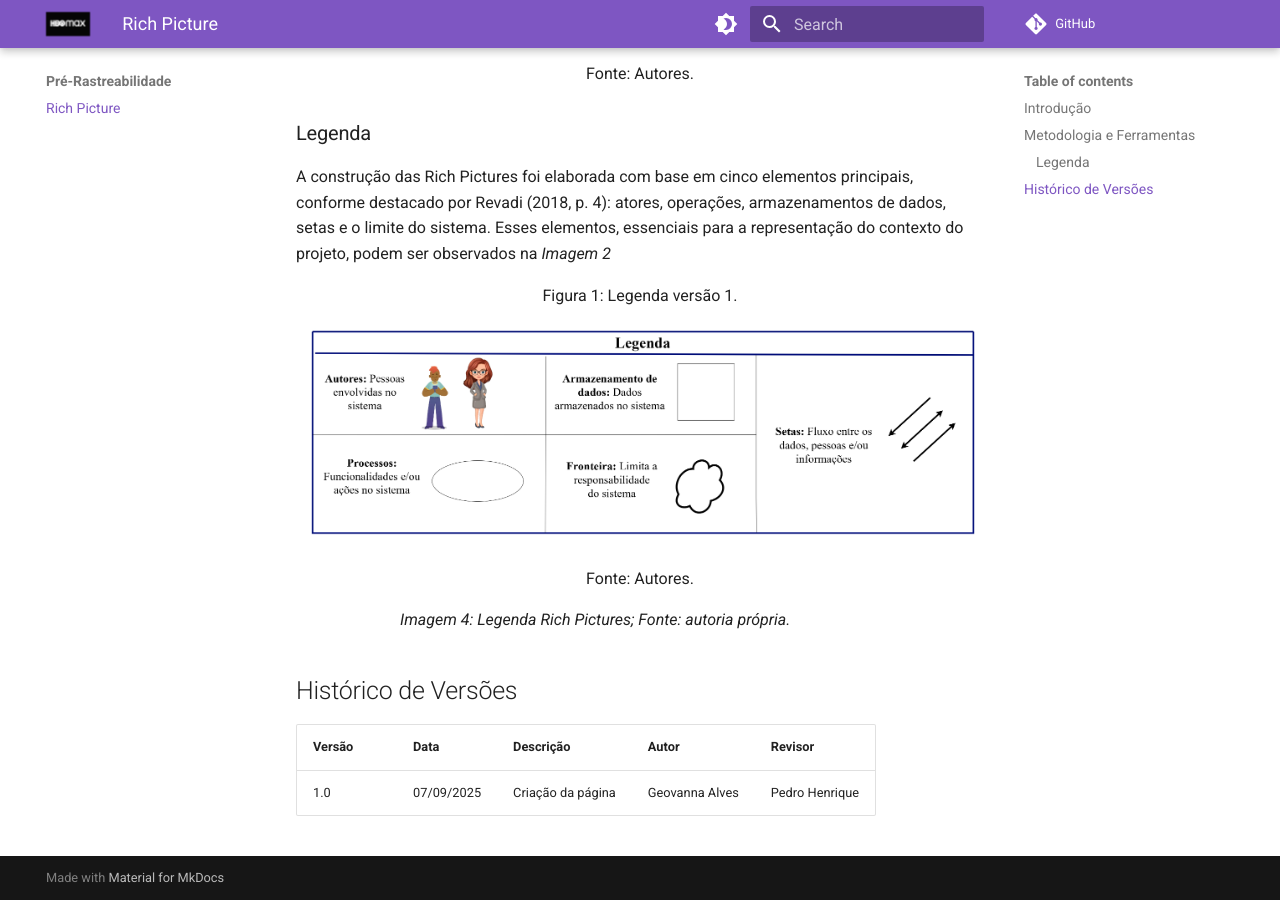
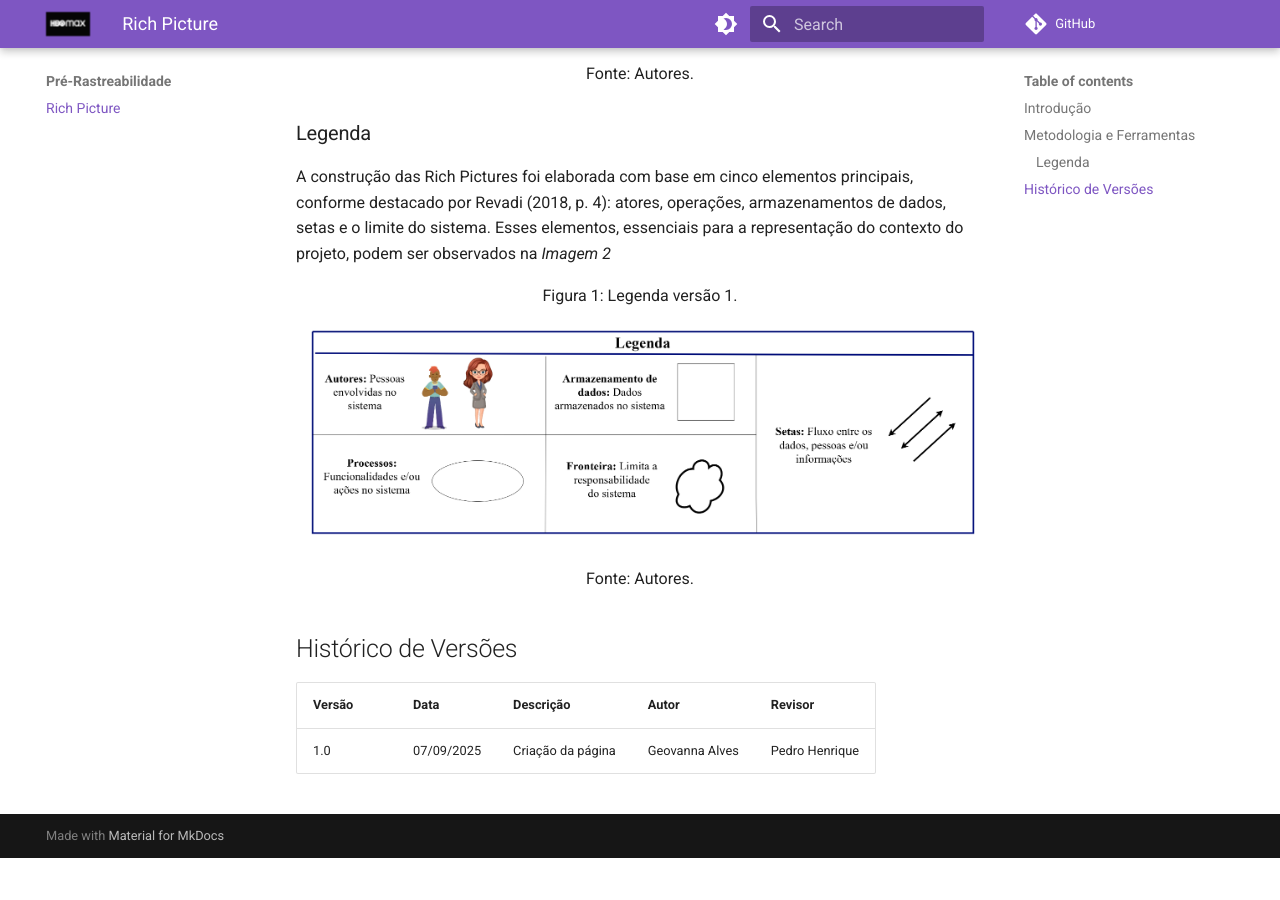
Before and after one commit to Requisitos-de-Software/2025.2-Grupo05, an MkDocs documentation site: the page built from docs/Pré-Rastriabilidade/Rich-picture.md, in a window 1280 px wide and 900 px high, scrolled down 1266 px. Built offline with MkDocs 1.6.1 and Material for MkDocs 9.7.7, drawn with Linux system fonts in a browser that asks for light colours; comment, search, counter and statistics services are not loaded; after the commit the page ends 2124 px from its top, so only the background shows below that.

Commit message:
Atualizando rich-picture

```diff
--- a/docs/Pré-Rastriabilidade/Rich-picture.md
+++ b/docs/Pré-Rastriabilidade/Rich-picture.md
@@ -27,13 +27,6 @@ A construção das Rich Pictures foi elaborada com base em cinco elementos princ
 <font size="3"><p style="text-align: center">Fonte: Autores.</p></font>
 
 
-
-<figcaption>Imagem 4: Legenda Rich Pictures; Fonte: autoria própria.</figcaption>
-
-
-
-
-
 ## Histórico de Versões
 
 | Versão | Data       | Descrição                   | Autor             | Revisor         |
```
